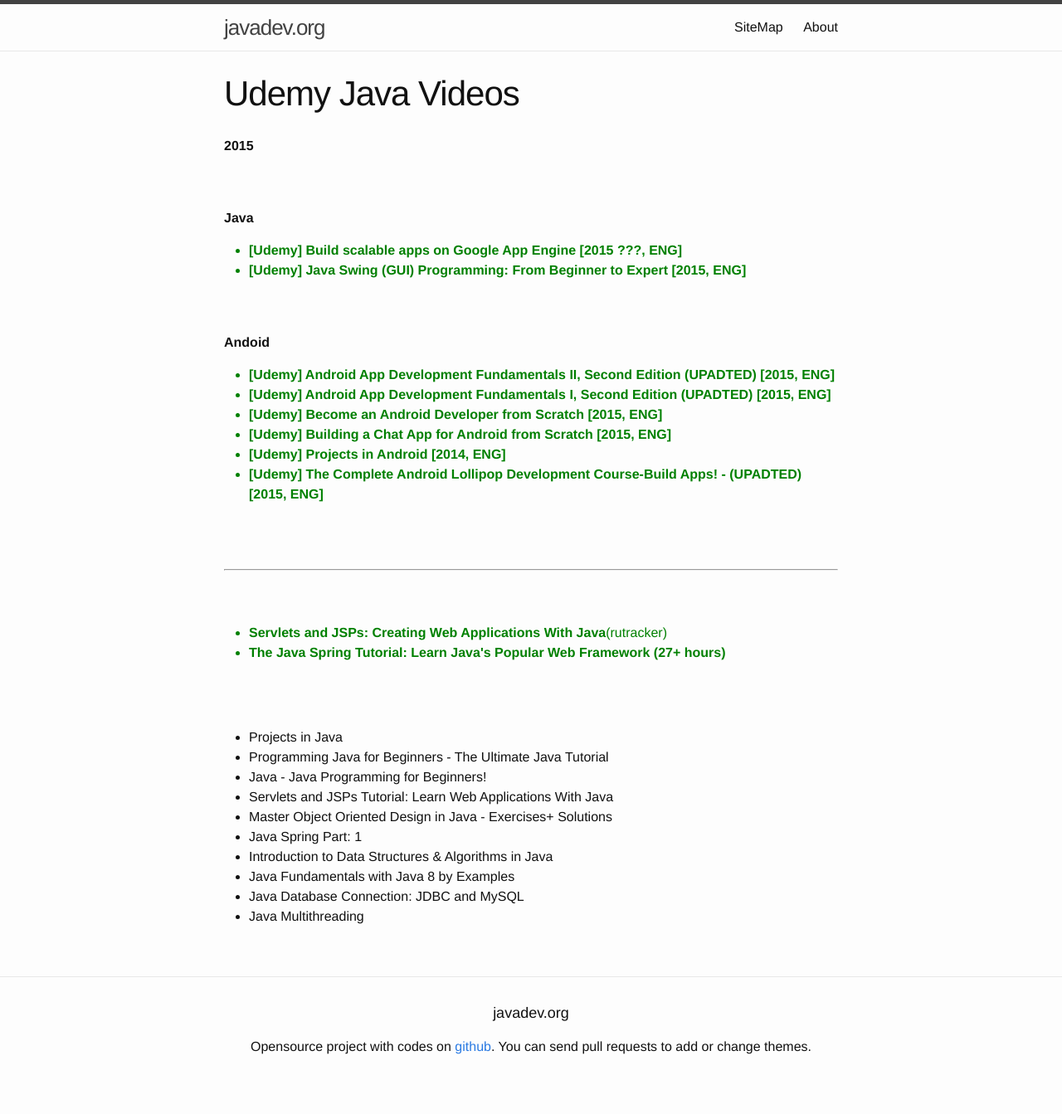
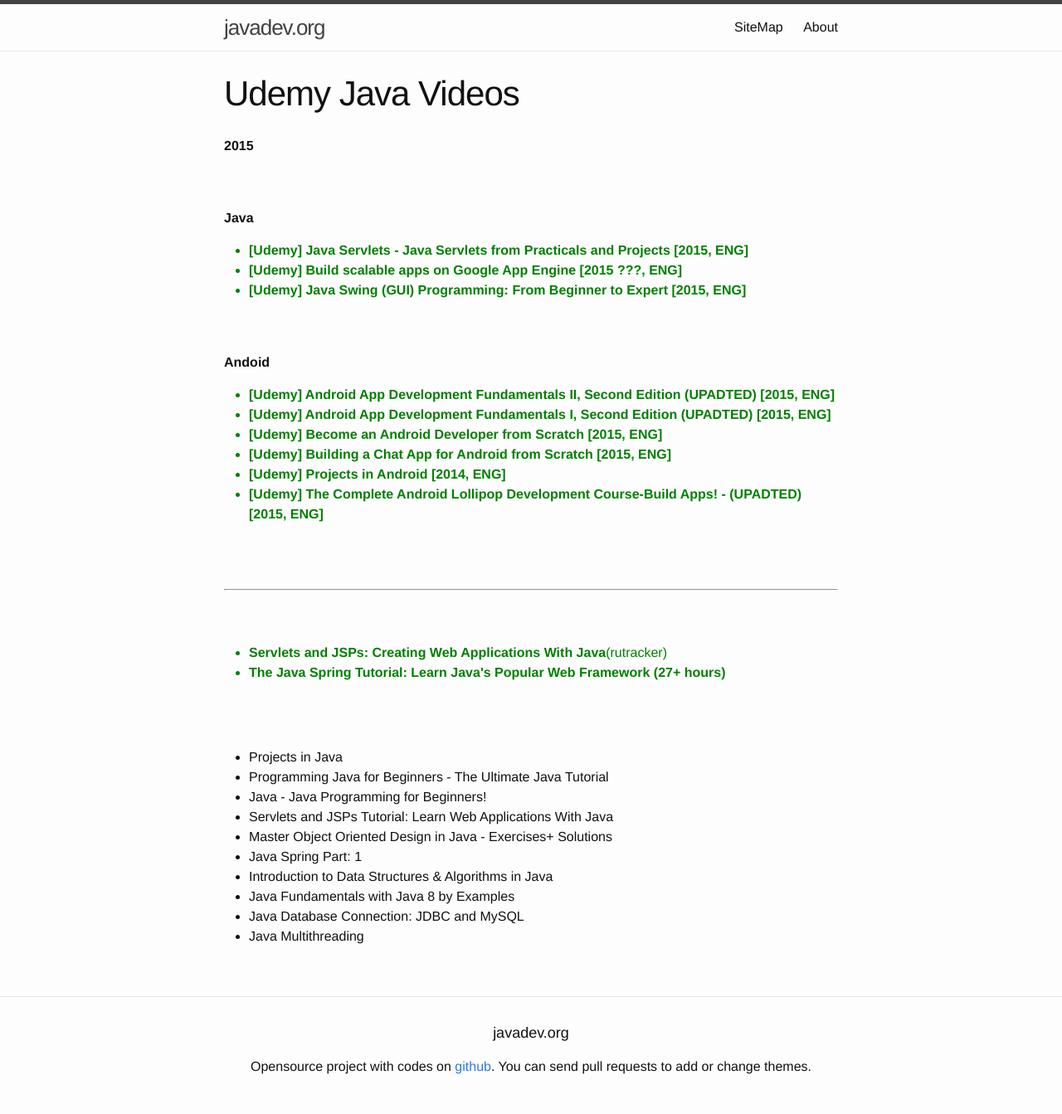
Before and after one commit to webmakaka/javadev.org, a Jekyll site: the page built from website/library/collections/video/paid/udemy.md, in a window 1280 px wide. Shown: the whole page at 83% size. Built offline with Jekyll 4.4.1, drawn with Linux system fonts in a browser that asks for light colours; before the commit the page ends 1319 px from its top, so only the background shows below that.

Commit message:
Update udemy.md

```diff
--- a/website/library/collections/video/paid/udemy.md
+++ b/website/library/collections/video/paid/udemy.md
@@ -10,7 +10,7 @@
 <strong>Java</strong>
 
 <ul>
-
+<li style="color:green"><strong>[Udemy] Java Servlets - Java Servlets from Practicals and Projects [2015, ENG] </strong></li>
 <li style="color:green"><strong>[Udemy] Build scalable apps on Google App Engine [2015 ???, ENG] </strong></li>
 <li style="color:green"><strong>[Udemy] Java Swing (GUI) Programming: From Beginner to Expert [2015, ENG] </strong></li>
 </ul>
```
